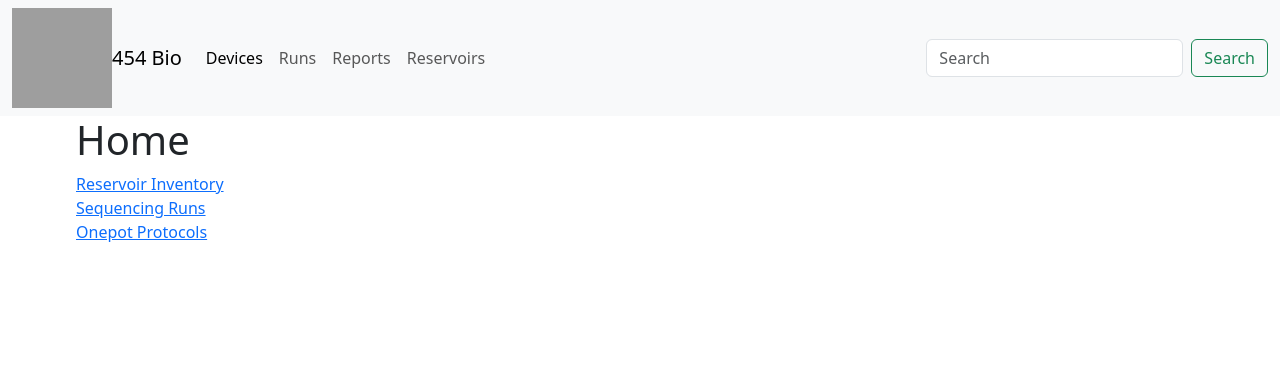
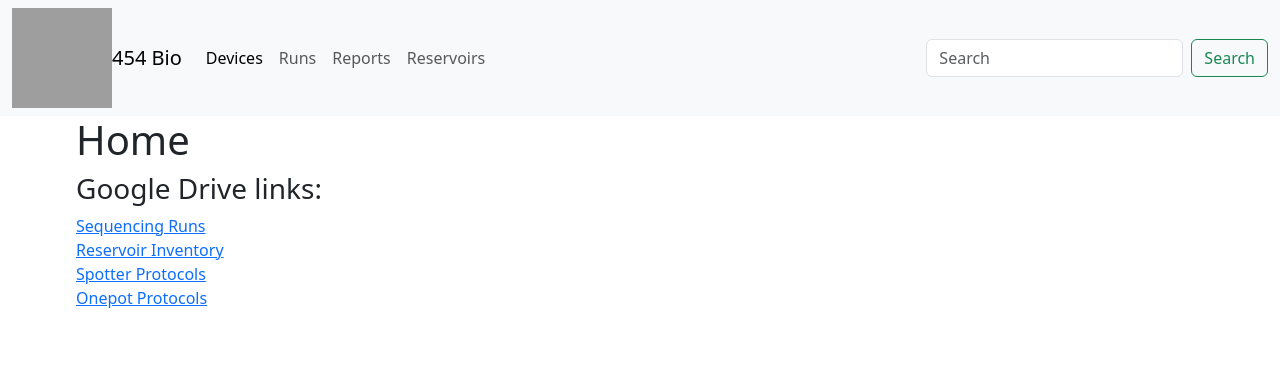
Before and after one commit to 454bio/dashboard, a Django app: template bio/dashboard/templates/home.html in a window 1280 px wide. Shown: the top 376 px of the page. Run offline with Django 3.2, Linux system fonts and the light colour scheme; the template is opened without the code that fills it, so the values that code supplies are empty; grey boxes are pictures that could not be loaded.

Commit message:
add google link spotter protocols

```diff
--- a/bio/dashboard/templates/home.html
+++ b/bio/dashboard/templates/home.html
@@ -4,9 +4,13 @@
 
 <h1>Home</h1>
 
+<h3>Google Drive links:</h3>
+<a href="https://docs.google.com/spreadsheets/d/1Xnab1EE8xHKLXboeUNA82PFBL_ItH5wr/">Sequencing Runs</a><br>
 <a href="https://docs.google.com/spreadsheets/d/1z7_0Mjxd9BTmZRJI15hiKi5fVlU1JHv8t-9TplfPahw/">Reservoir Inventory</a><br>
-<a href="https://docs.google.com/spreadsheets/d/1Xnab1EE8xHKLXboeUNA82PFBL_ItH5wr/">Sequencing Runs</a><br>
+<a href="https://drive.google.com/drive/u/1/folders/1HEI9Z7xFajdcYTWHsZfglBNvy_YN_VKI">Spotter Protocols</a><br>
 <a href="https://drive.google.com/drive/u/1/folders/1vG0Y19W8qCHMh8DiLIOgsDof1E8-jVHv">Onepot Protocols</a><br>
+
+
 
 {% if run_histogram %}
 {% autoescape off %}
```
